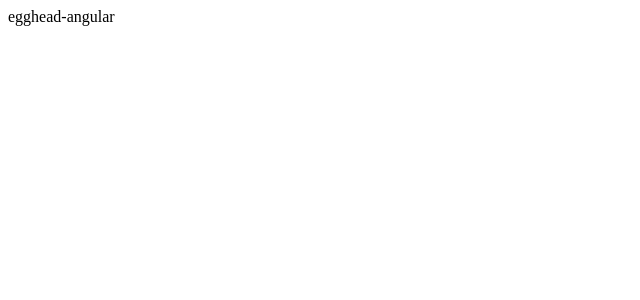
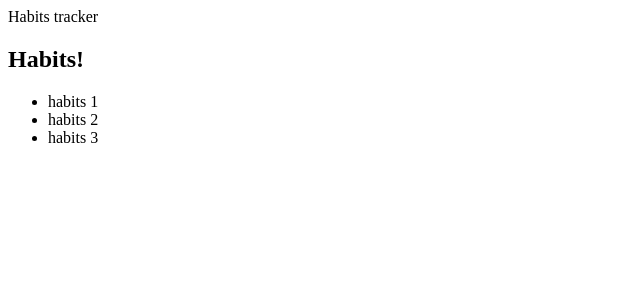
Before and after one commit to leopaul29/egghead-angular, an Angular app: page / in a window 1280 px wide. Shown: the top 300 px of the page, without its empty margins (0-640 px from the left). Built offline with nearby package versions, Linux system fonts and the light colour scheme.

Commit message:
add habit list and item components

```diff
--- a/angular.json
+++ b/angular.json
@@ -8,6 +8,10 @@
       "schematics": {
         "@schematics/angular:application": {
           "strict": true
+        },
+        "@schematics/angular:component": {
+          "inlineStyle": true,
+          "inlineTemplate": true
         }
       },
       "root": "",
--- a/src/app/app.component.html
+++ b/src/app/app.component.html
@@ -1 +1,2 @@
 <div>{{title}}</div>
+<app-habit-list></app-habit-list>
--- a/src/app/app.component.ts
+++ b/src/app/app.component.ts
@@ -6,5 +6,5 @@ import { Component } from '@angular/core';
   styleUrls: ['./app.component.css']
 })
 export class AppComponent {
-  title = 'egghead-angular';
+  title = 'Habits tracker';
 }
--- a/src/app/app.module.ts
+++ b/src/app/app.module.ts
@@ -3,11 +3,13 @@ import { BrowserModule } from '@angular/platform-browser';
 
 import { AppComponent } from './app.component';
 import { HabitListComponent } from './habit-list/habit-list.component';
+import { HabitItemComponent } from './habit-item/habit-item.component';
 
 @NgModule({
   declarations: [
     AppComponent,
-    HabitListComponent
+    HabitListComponent,
+    HabitItemComponent
   ],
   imports: [
     BrowserModule
--- /dev/null
+++ b/src/app/habit-item/habit-item.component.ts
@@ -0,0 +1,13 @@
+import { Component, Input, OnInit } from '@angular/core';
+
+@Component({
+  selector: 'app-habit-item',
+  template: ` <li>{{ habit.title }}</li> `,
+  styles: [],
+})
+export class HabitItemComponent implements OnInit {
+  @Input() habit;
+  constructor() {}
+
+  ngOnInit(): void {}
+}
--- a/src/app/habit-list/habit-list.component.ts
+++ b/src/app/habit-list/habit-list.component.ts
@@ -3,17 +3,32 @@ import { Component, OnInit } from '@angular/core';
 @Component({
   selector: 'app-habit-list',
   template: `
-    <p>
-      habit-list works!
-    </p>
+    <h2>Habits!</h2>
+    <ul>
+      <app-habit-item
+        *ngFor="let habit of habits"
+        [habit]="habit"
+      ></app-habit-item>
+    </ul>
   `,
-  styleUrls: ['./habit-list.component.css']
+  styleUrls: ['./habit-list.component.css'],
 })
 export class HabitListComponent implements OnInit {
+  habits = [
+    {
+      id: 1,
+      title: 'habits 1',
+    },
+    {
+      id: 2,
+      title: 'habits 2',
+    },
+    {
+      id: 3,
+      title: 'habits 3',
+    },
+  ];
+  constructor() {}
 
-  constructor() { }
-
-  ngOnInit(): void {
-  }
-
+  ngOnInit(): void {}
 }
```
Also changed, not shown: 1 other file (tests, documents, lock files or other folders).
